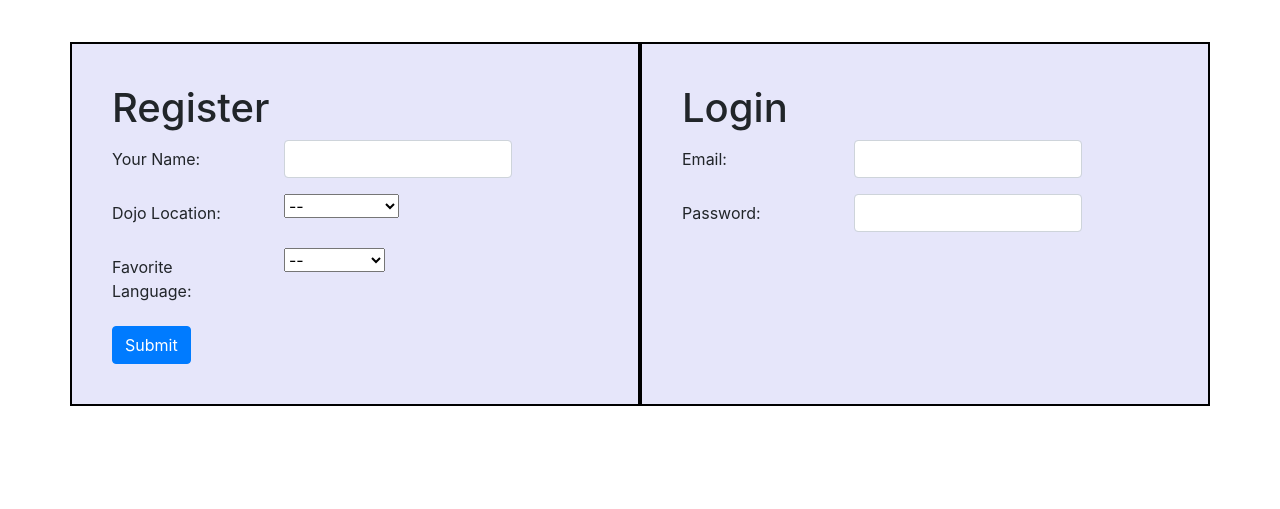
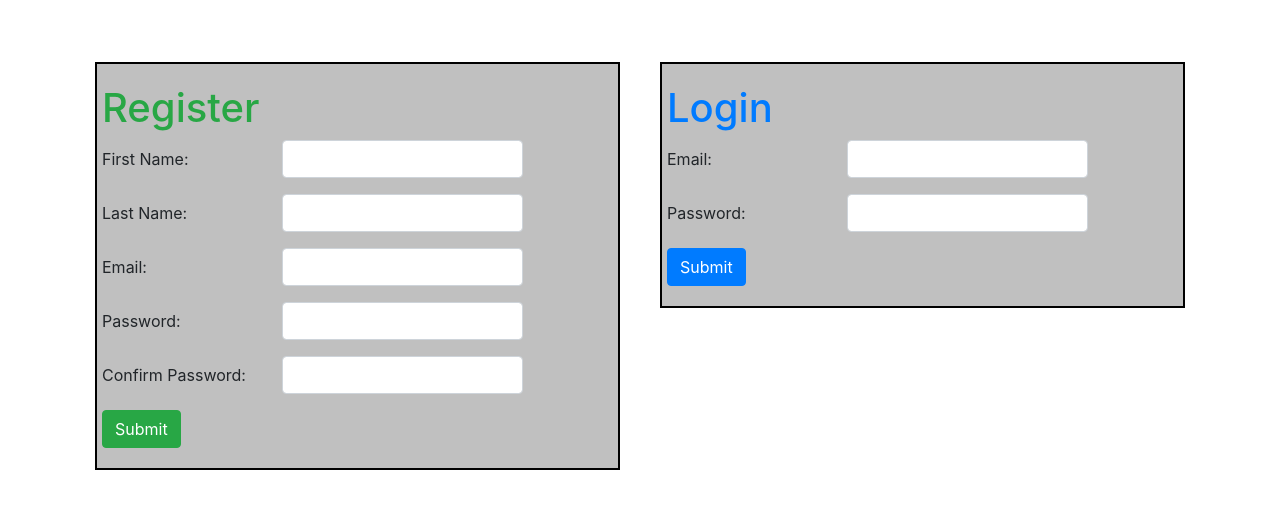
Before and after one commit to sdress/login-registration, a Flask app: page / in a window 1280 px wide. Shown: the top 509 px of the page. Run offline with Flask 2, Linux system fonts and the light colour scheme.

Commit message:
updating project files

```diff
--- a/flask_app/controllers/users.py
+++ b/flask_app/controllers/users.py
@@ -11,15 +11,18 @@ def show_home_page():
 
 @app.route('/create-user')
 def process_form():
+    pw_hash = bcrypt.generate_password_hash(request.form['password'])
     data = {
-        'key': request.form('value')
+        'first_name': request.form['first_name'],
+        'last_name': request.form['last_name'],
+        'email': request.form['email'],
+        'password': pw_hash
     }
+    if not User.validate(data):
+        return redirect('/')
     User.create(data)
-    return redirect('/')
+    return redirect('/dashboard')
 
 @app.route('/dashboard')
-def show_something_else(id):
-    data = {
-        'id': id
-    }
-    return render_template('something.html', data)
+def show_dashboard():
+    return render_template('dashboard.html')
--- a/flask_app/models/user.py
+++ b/flask_app/models/user.py
@@ -1,9 +1,13 @@
 from flask_app.config.mysqlconnection import connectToMySQL
 from flask import flash
+import re
 # if many to many or one to many relationship, may need to import other model
 
 # insert name of schema
 db = 'user_registration_schema'
+
+#generate email requirements
+EMAIL_REGEX = re.compile(r'^[a-zA-Z0-9.+_-]+@[a-zA-Z0-9._-]+\.[a-zA-Z]+$')
 
 class User:
     def __init__(self, data):
@@ -22,7 +26,7 @@ class User:
     @classmethod
     def create(cls, data):
         # some query
-        query = "INSERT INTO users (name, created_at, updated_at) VALUES ( %(name)s, NOW(), NOW() );"
+        query = "INSERT INTO users (first_name, last_name, email, password, created_at, updated_at) VALUES ( %(first_name)s, %(last_name)s, %(email)s, %(password)s, NOW(), NOW() );"
         return connectToMySQL(db).query_db(query, data)
 
     # read
@@ -57,12 +61,12 @@ class User:
 
     #basic validation form
     @staticmethod
-    def validate_survey(data):
+    def validate(data):
         is_valid = True # we assume this is true
         query = "SELECT * FROM users WHERE id = %(id)s"
         results = connectToMySQL(db).query_db(query, data)
         if len(results) >= 1:
-            flash("ID already exists")
+            flash("Account already exists")
             is_valid = False
         if len(data['first_name']) < 3:
             flash("First name is a required field.")
@@ -70,4 +74,10 @@ class User:
         if len(data['last_name']) < 3:
             flash("Last name is a required field.")
             is_valid = False
+        if not EMAIL_REGEX.match(data['email']):
+            flash("Invalid email address!")
+            is_valid = False
+        if len(data['password']) < 8:
+            flash("Password must be at least 8 characters long")
+            is_valid = False
         return is_valid
--- a/flask_app/static/styles.css
+++ b/flask_app/static/styles.css
@@ -1,5 +1,21 @@
+.form-row{
+    display: flex;
+    justify-content: center;
+}
+
 .reg-form, .login-form{
     border: 2px solid black;
-    padding: 40px;
-    background-color: lavender;
+    padding: 20px;
+    background-color: silver;
+    margin: 20px;
+    height: fit-content;
 }
+
+.reg-form h1{
+    color: #28a745;
+}
+
+.login-form h1{
+    color: #007bff;
+    /* color: dodgerblue; */
+}
--- a/flask_app/templates/index.html
+++ b/flask_app/templates/index.html
@@ -20,18 +20,42 @@
             {% endif %}
         {% endwith %}
     </div>
-    <div class="container">
-        <div class="row">
-            <div class="reg-form col-lg-6">
+    <div class="container-fluid">
+        <div class="form-row row">
+            <div class="reg-form col-lg-5">
                 <h1>Register</h1>
                 <form action="/create-user" method="post">
                     <div class="form-group row">
-                        <label for="name" class="col-sm-4 col-form-label">Your Name: </label>
+                        <label for="first_name" class="col-sm-4 col-form-label">First Name: </label>
                         <div class="col-sm-6">
-                            <input type="text" name="name" class="form-control">
+                            <input type="text" name="first_name" class="form-control">
                         </div>
                     </div>
                     <div class="form-group row">
+                        <label for="last_name" class="col-sm-4 col-form-label">Last Name: </label>
+                        <div class="col-sm-6">
+                            <input type="text" name="last_name" class="form-control">
+                        </div>
+                    </div>
+                    <div class="form-group row">
+                        <label for="email" class="col-sm-4 col-form-label">Email: </label>
+                        <div class="col-sm-6">
+                            <input type="text" name="email" class="form-control">
+                        </div>
+                    </div>
+                    <div class="form-group row">
+                        <label for="password" class="col-sm-4 col-form-label">Password: </label>
+                        <div class="col-sm-6">
+                            <input type="password" name="password" class="form-control">
+                        </div>
+                    </div>
+                    <div class="form-group row">
+                        <label for="pass_confirm" class="col-sm-4 col-form-label">Confirm Password: </label>
+                        <div class="col-sm-6">
+                            <input type="password" name="pass_confirm" class="form-control">
+                        </div>
+                    </div>
+                    <!-- <div class="form-group row">
                         <label for="location" class="col-sm-4 col-form-label">Dojo Location: </label>
                         <div class="col-sm-8">
                             <select name="location" class="form-select">
@@ -44,7 +68,7 @@
                         </div>
                     </div>
                     <div class="form-group row">
-                        <label for="language" class="col-sm-4 col-form-label">Favorite Language: </label>
+                        <label for="language" class="col-sm-4 col-form-label">Favorite Language(s): </label>
                         <div class="col-sm-8">
                             <select name="language" class="form-select">
                                 <option value="NA">--</option>
@@ -54,11 +78,11 @@
                                 <option value="C#">C#</option>
                             </select>
                         </div>
-                    </div>
-                    <button class="btn btn-primary" type="submit">Submit</button>
+                    </div> -->
+                    <input class="btn btn-success" type="submit"></input>
                 </form>
             </div>
-            <div class="login-form col-lg-6">
+            <div class="login-form col-lg-5">
                 <h1>Login</h1>
                 <form action="/login" method="post">
                     <div class="form-group row">
@@ -73,6 +97,7 @@
                             <input type="password" name="password" class="form-control">
                         </div>
                     </div>
+                    <input class="btn btn-primary" type="submit"></input>
                 </form>
             </div>
         </div>
```
